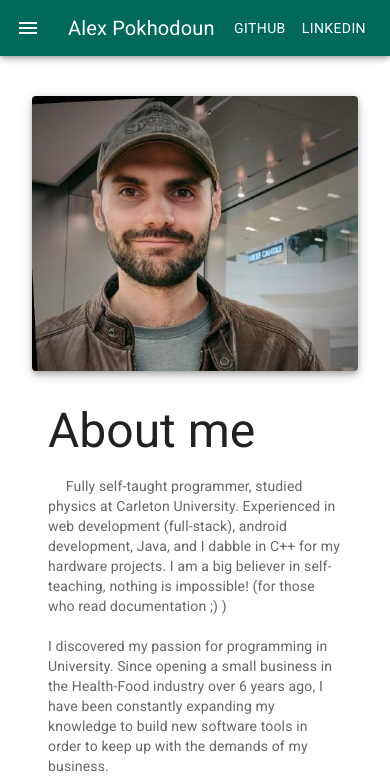
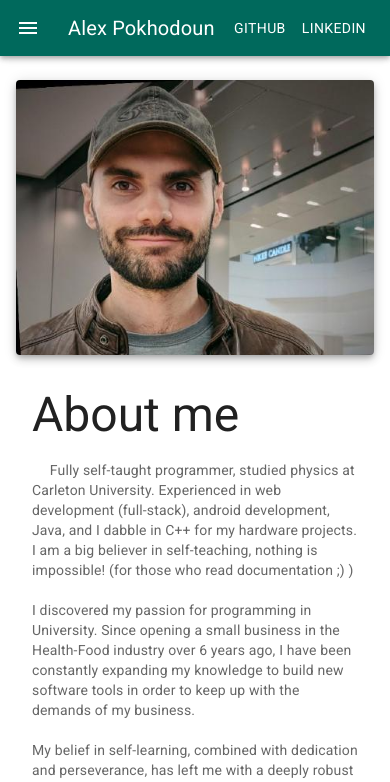
Before and after one commit to sashalex007/my-profile, a React (Create React App) app: page / in a window 390 px wide. Shown: the top 782 px of the page. Built offline with nearby package versions, Linux system fonts and the light colour scheme.

Commit message:
mobile layout fix

```diff
--- a/src/App.js
+++ b/src/App.js
@@ -9,6 +9,7 @@ import { Box } from '@mui/system';
 import Grid from '@mui/material/Grid';
 import Container from '@mui/material/Container';
 import { useRef } from 'react';
+import { useMediaQuery } from '@mui/material';
 
 function App() {
 
@@ -56,12 +57,22 @@ function App() {
     }
   }
 
+  const isXs = useMediaQuery("(max-width:600px)");
+
+  const styleXs = {
+    p: 0, mt: 7, mb: 7
+  };
+
+  const styleSm = {
+     p: 2, mt: 7, mb: 7
+  };
+
   return (
     <div className="App">
       <ResponsiveAppBar data={navItems} scrollTo={scrollTo}></ResponsiveAppBar>
 
       <Container maxWidth="xl">
-        <Box sx={{ p: 2, mt: 7, mb: 7 }}>
+        <Box sx={isXs ? styleXs: styleSm}>
 
           <Grid container spacing={2}>
             <Grid item xs={12} md={3}>
--- a/src/components/aboutme.js
+++ b/src/components/aboutme.js
@@ -2,6 +2,8 @@ import * as React from 'react';
 import Card from '@mui/material/Card';
 import CardContent from '@mui/material/CardContent';
 import Typography from '@mui/material/Typography';
+import Container from '@mui/material/Container';
+
 
 export default function AboutmeCard() {
   return (
```
Also changed, not shown: src/components/projects.js (+8 -8 lines).
